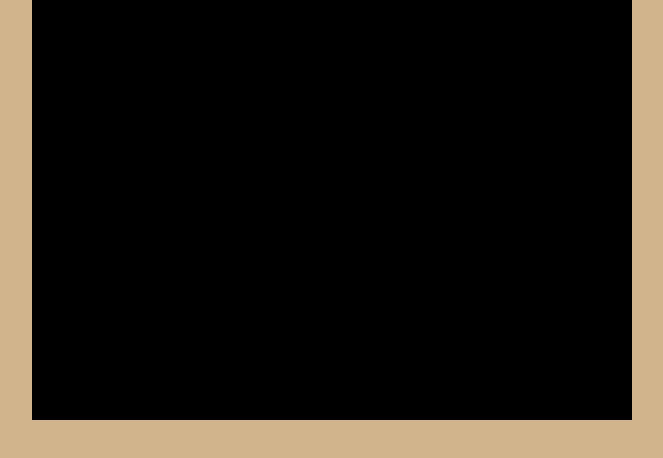
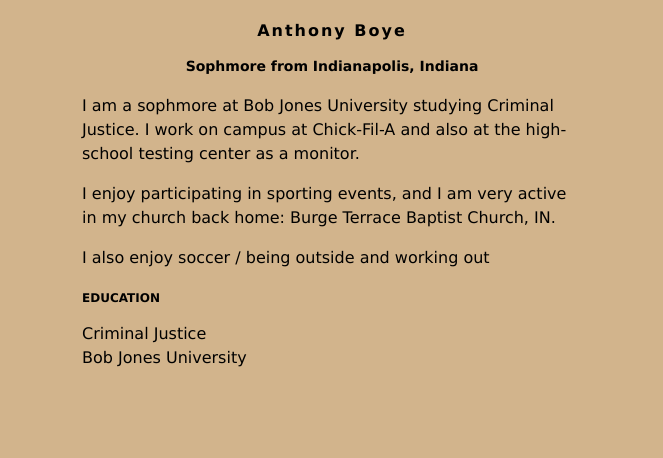
Before and after one commit to aboye325/aboye325.github.io, a plain HTML site: page index.html in a window 1280 px wide. Shown: the whole page, without its empty margins (308-971 px from the left). Drawn offline with Linux system fonts and the light colour scheme.

Commit message:
Update index.html

```diff
--- a/index.html
+++ b/index.html
@@ -6,7 +6,7 @@ body {
     font-family: Verdana;
 }
 #content {
-    background: black;
+    background: lightblack;
     min-width: 200px;
     max-width: 500px;
     padding: 50px;
```
